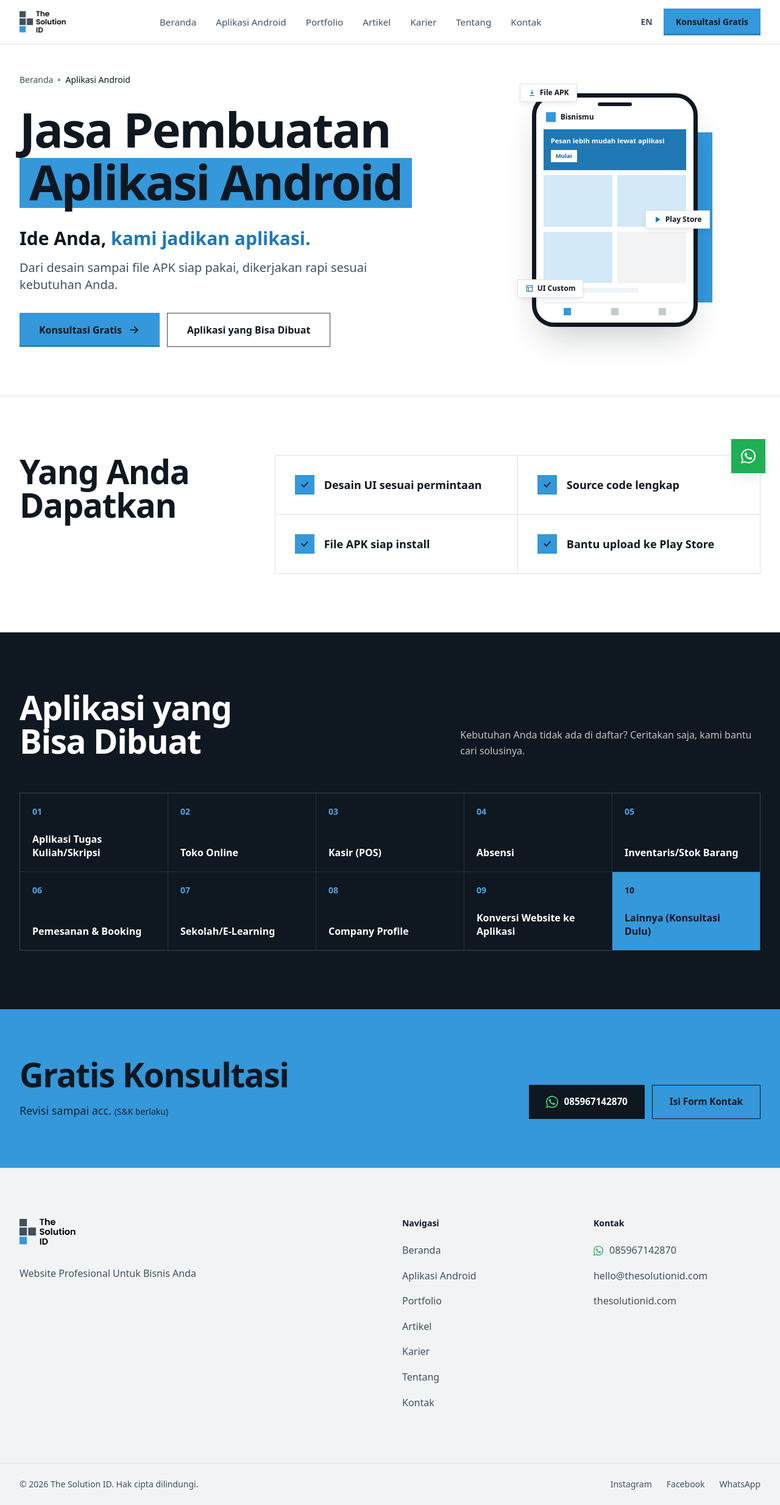
After one commit to shabianay/landing-tsi, a Laravel app: template resources/views/services/android.blade.php in a window 1280 px wide. The commit adds this page. Shown: the whole page at 61% size. Run offline with Laravel 12, Linux system fonts and the light colour scheme; data comes from the database, SQL or seed files in the repository; the template is opened without the code that fills it: most values are stand-ins (such as "Sample title", 1, 10 or a date in 2020); style sheets or scripts are compiled from the project's sources; parts of the project's set-up code (start-up, migrations or seed data) failed here and were passed over; some web fonts are replaced.

Commit message:
Add Android app development service (from the 'Aplikasi Android' poster) (#8)
- New page /aplikasi-android: hero with the app drawn in the block style,
  'Yang Anda Dapatkan' (4 deliverables), 'Aplikasi yang Bisa Dibuat' (10 types),
  'Gratis Konsultasi, revisi sampai acc (S&K berlaku)' close with a prefilled
  WhatsApp message
- Home: Android section after the services grid, linking to the page
- Nav, footer and sitemap link to the page; English translations added

Co-authored-by: Claude Opus 5.5 <noreply@anthropic.com>

```diff
--- /dev/null
+++ b/resources/views/components/phone-mock.blade.php
@@ -0,0 +1,38 @@
+{{-- An Android app drawn in the site's block language (from the "Aplikasi Android" poster). Decorative. --}}
+<div {{ $attributes->merge(['class' => 'relative mx-auto w-full max-w-[17rem]']) }} aria-hidden="true">
+    {{-- Blue block behind the phone, like the logo's blue square. --}}
+    <div class="absolute -right-6 bottom-10 top-16 w-2/3 bg-primary-500"></div>
+
+    <div class="relative rounded-[2.25rem] border-[7px] border-dark-300 bg-white p-3 pt-6 shadow-2xl">
+        <div class="absolute left-1/2 top-2 h-1.5 w-14 -translate-x-1/2 rounded-full bg-dark-300"></div>
+        <div class="flex items-center gap-2 px-1">
+            <span class="h-4 w-4 bg-primary-500"></span>
+            <span class="text-xs font-bold text-dark-300">Bisnismu</span>
+        </div>
+        <div class="mt-3 bg-primary-600 p-3 text-white">
+            <p class="text-[0.7rem] font-bold leading-tight">{{ __('Pesan lebih mudah lewat aplikasi') }}</p>
+            <span class="mt-2 inline-block bg-white px-2 py-0.5 text-[0.6rem] font-bold text-primary-700">{{ __('Mulai') }}</span>
+        </div>
+        <div class="mt-2 grid grid-cols-2 gap-2">
+            <span class="aspect-[4/3] bg-primary-100"></span>
+            <span class="aspect-[4/3] bg-primary-100"></span>
+            <span class="aspect-[4/3] bg-primary-100"></span>
+            <span class="aspect-[4/3] bg-dark-50"></span>
+        </div>
+        <div class="mt-2 h-2 w-2/3 bg-dark-50"></div>
+        <div class="mt-4 flex justify-around border-t border-line pt-2">
+            <span class="h-3 w-3 bg-primary-500"></span><span class="h-3 w-3 bg-dark-100/30"></span><span class="h-3 w-3 bg-dark-100/30"></span>
+        </div>
+    </div>
+
+    {{-- Floating chips from the poster --}}
+    <span class="absolute -left-5 -top-4 flex items-center gap-1.5 border border-line bg-white px-3 py-1.5 text-xs font-bold text-dark-300 shadow-md">
+        <svg class="h-3.5 w-3.5 text-primary-600" fill="none" stroke="currentColor" stroke-width="2" viewBox="0 0 24 24"><path d="M12 4v11m0 0-4-4m4 4 4-4M5 20h14"/></svg>File APK
+    </span>
+    <span class="absolute -right-5 top-1/2 flex items-center gap-1.5 border border-line bg-white px-3 py-1.5 text-xs font-bold text-dark-300 shadow-md">
+        <svg class="h-3.5 w-3.5 text-primary-600" fill="currentColor" viewBox="0 0 24 24"><path d="M7 4v16l13-8z"/></svg>Play Store
+    </span>
+    <span class="absolute -left-6 bottom-12 flex items-center gap-1.5 border border-line bg-white px-3 py-1.5 text-xs font-bold text-dark-300 shadow-md">
+        <svg class="h-3.5 w-3.5 text-primary-600" fill="none" stroke="currentColor" stroke-width="2" viewBox="0 0 24 24"><path d="M4 4h16v16H4zM4 9h16M9 9v11"/></svg>UI Custom
+    </span>
+</div>
--- a/resources/views/layouts/footer.blade.php
+++ b/resources/views/layouts/footer.blade.php
@@ -17,6 +17,7 @@
             <ul class="mt-4 space-y-1">
                 @foreach ([
                     ['home', __('Beranda')],
+                    ['services.android', __('Aplikasi Android')],
                     ['portfolio.index', __('Portfolio')],
                     ['articles.index', __('Artikel')],
                     ['jobs.index', __('Karier')],
--- a/resources/views/layouts/navbar.blade.php
+++ b/resources/views/layouts/navbar.blade.php
@@ -1,6 +1,7 @@
 @php
     $navItems = [
         ['route' => 'home', 'match' => 'home', 'label' => __('Beranda')],
+        ['route' => 'services.android', 'match' => 'services.android', 'label' => __('Aplikasi Android')],
         ['route' => 'portfolio.index', 'match' => 'portfolio.*', 'label' => __('Portfolio')],
         ['route' => 'articles.index', 'match' => 'articles.*', 'label' => __('Artikel')],
         ['route' => 'jobs.index', 'match' => 'jobs.*', 'label' => __('Karier')],
@@ -22,10 +23,10 @@
                 @php $active = request()->routeIs($item['match']); @endphp
                 <li>
                     <a href="{{ route($item['route']) }}" @if($active) aria-current="page" @endif
-                       class="relative block px-3.5 py-2 text-[0.95rem] font-medium transition-colors xl:px-4 {{ $active ? 'text-dark-300' : 'text-dark-100 hover:text-dark-300' }}">
+                       class="relative block px-2.5 py-2 text-[0.9rem] font-medium transition-colors xl:px-4 xl:text-[0.95rem] {{ $active ? 'text-dark-300' : 'text-dark-100 hover:text-dark-300' }}">
                         {{ $item['label'] }}
                         @if ($active)
-                            <span class="absolute inset-x-3.5 -bottom-[calc(0.9rem+1px)] h-[3px] bg-primary-500 xl:inset-x-4" aria-hidden="true"></span>
+                            <span class="absolute inset-x-2.5 -bottom-[calc(0.9rem+1px)] h-[3px] bg-primary-500 xl:inset-x-4" aria-hidden="true"></span>
                         @endif
                     </a>
                 </li>
--- /dev/null
+++ b/resources/views/services/android.blade.php
@@ -0,0 +1,121 @@
+@extends('layouts.master')
+
+@php
+    use App\Models\Setting;
+
+    $title = __('Jasa Pembuatan Aplikasi Android');
+    $lede = __('Dari desain sampai file APK siap pakai, dikerjakan rapi sesuai kebutuhan Anda.');
+    $waLink = 'https://wa.me/' . Setting::get('contact_whatsapp') . '?text=' . rawurlencode('Halo The Solution ID! Saya ingin konsultasi pembuatan aplikasi Android');
+
+    $deliverables = [
+        __('Desain UI sesuai permintaan'),
+        __('Source code lengkap'),
+        __('File APK siap install'),
+        __('Bantu upload ke Play Store'),
+    ];
+
+    $appTypes = [
+        __('Aplikasi Tugas Kuliah/Skripsi'),
+        __('Toko Online'),
+        __('Kasir (POS)'),
+        __('Absensi'),
+        __('Inventaris/Stok Barang'),
+        __('Pemesanan & Booking'),
+        __('Sekolah/E-Learning'),
+        'Company Profile',
+        __('Konversi Website ke Aplikasi'),
+        __('Lainnya (Konsultasi Dulu)'),
+    ];
+@endphp
+
+@section('title', $title . ' — The Solution ID')
+@section('meta_description', __('Jasa pembuatan aplikasi Android: desain UI custom, source code lengkap, file APK siap install, dan bantu upload ke Play Store. Gratis konsultasi.'))
+@section('og_title', $title . ' — The Solution ID')
+@section('og_description', __('Jasa pembuatan aplikasi Android: desain UI custom, source code lengkap, file APK siap install, dan bantu upload ke Play Store. Gratis konsultasi.'))
+
+@section('content')
+    {{-- Header with the app drawn in blocks --}}
+    <header class="overflow-hidden border-b border-line">
+        <div class="wrap grid gap-12 pb-14 pt-8 md:pt-12 lg:grid-cols-12 lg:items-center lg:pb-20">
+            <div class="lg:col-span-7">
+                <nav aria-label="Breadcrumb" class="mb-6 md:mb-8">
+                    <ol class="flex flex-wrap items-center gap-x-2 gap-y-1 text-sm text-dark-100">
+                        <li><a href="{{ route('home') }}" class="hover:text-dark-300 hover:underline">{{ __('Beranda') }}</a></li>
+                        <li class="flex items-center gap-2" aria-current="page"><span class="h-1 w-1 bg-dark-100/60" aria-hidden="true"></span><span class="font-medium text-dark-300">{{ __('Aplikasi Android') }}</span></li>
+                    </ol>
+                </nav>
+                <h1 class="display-1">
+                    {{ __('Jasa Pembuatan') }}
+                    <span class="mt-2 block w-fit bg-primary-500 px-3 pb-1 text-dark-300 md:px-4">{{ __('Aplikasi Android') }}</span>
+                </h1>
+                <p class="mt-8 font-display text-2xl font-bold leading-snug text-dark-300 md:text-3xl">
+                    {{ __('Ide Anda,') }} <span class="text-primary-600">{{ __('kami jadikan aplikasi.') }}</span>
+                </p>
+                <p class="lede mt-4">{{ $lede }}</p>
+                <div class="mt-8 flex flex-col gap-3 sm:flex-row">
+                    <a href="{{ $waLink }}" target="_blank" rel="noopener noreferrer" class="btn-primary !min-h-14 !px-8 text-base">
+                        {{ __('Konsultasi Gratis') }} <x-icon-arrow class="h-5 w-5" />
+                    </a>
+                    <a href="#jenis-aplikasi" class="btn-secondary !min-h-14 !px-8 text-base">{{ __('Aplikasi yang Bisa Dibuat') }}</a>
+                </div>
+            </div>
+            <div class="px-8 lg:col-span-5 lg:px-6">
+                <x-phone-mock />
+            </div>
+        </div>
+    </header>
+
+    {{-- What you get --}}
+    <section class="py-16 md:py-24">
+        <div class="wrap grid gap-10 lg:grid-cols-12">
+            <div class="lg:col-span-4">
+                <h2 class="display-2">{{ __('Yang Anda Dapatkan') }}</h2>
+            </div>
+            <ul class="cells sm:grid-cols-2 lg:col-span-8">
+                @foreach ($deliverables as $item)
+                    <li class="flex items-center gap-4 p-6 md:p-8">
+                        <span class="flex h-8 w-8 shrink-0 items-center justify-center bg-primary-500 text-dark-300">
+                            <svg class="h-4 w-4" fill="none" stroke="currentColor" stroke-width="2.5" stroke-linecap="square" viewBox="0 0 24 24" aria-hidden="true"><path d="m5 12 5 5L19 7"/></svg>
+                        </span>
+                        <span class="text-lg font-bold text-dark-300">{{ $item }}</span>
+                    </li>
+                @endforeach
+            </ul>
+        </div>
+    </section>
+
+    {{-- App types --}}
+    <section id="jenis-aplikasi" class="scroll-mt-20 bg-dark-300 py-16 text-white md:py-24">
+        <div class="wrap">
+            <div class="grid gap-6 lg:grid-cols-12 lg:items-end">
+                <h2 class="display-2 !text-white lg:col-span-6">{{ __('Aplikasi yang Bisa Dibuat') }}</h2>
+                <p class="text-white/75 lg:col-span-5 lg:col-start-8">{{ __('Kebutuhan Anda tidak ada di daftar? Ceritakan saja, kami bantu cari solusinya.') }}</p>
+            </div>
+            <ol class="mt-10 grid gap-px border border-white/10 bg-white/10 sm:grid-cols-2 lg:grid-cols-5 md:mt-14">
+                @foreach ($appTypes as $type)
+                    <li class="flex min-h-28 flex-col justify-between gap-6 bg-dark-300 p-5 {{ $loop->last ? 'bg-primary-500 text-dark-300' : '' }}">
+                        <span class="num font-display text-sm font-extrabold {{ $loop->last ? 'text-dark-300' : 'text-primary-400' }}">{{ str_pad($loop->iteration, 2, '0', STR_PAD_LEFT) }}</span>
+                        <span class="font-semibold leading-snug">{{ $type }}</span>
+                    </li>
+                @endforeach
+            </ol>
+        </div>
+    </section>
+
+    {{-- Close --}}
+    <section class="bg-primary-500 text-dark-300">
+        <div class="wrap grid gap-8 py-14 md:py-20 lg:grid-cols-12 lg:items-end">
+            <div class="lg:col-span-7">
+                <h2 class="display-2">{{ __('Gratis Konsultasi') }}</h2>
+                <p class="mt-4 text-lg text-dark-300/90">{{ __('Revisi sampai acc.') }} <span class="text-sm">({{ __('S&K berlaku') }})</span></p>
+            </div>
+            <div class="flex flex-col gap-3 sm:flex-row lg:col-span-5 lg:justify-end">
+                <a href="{{ $waLink }}" target="_blank" rel="noopener noreferrer" class="btn-ink !min-h-14 !px-7">
+                    <x-icon-whatsapp class="h-5 w-5 text-[#3EDB7A]" />
+                    {{ Setting::get('contact_phone', __('Chat via WhatsApp')) }}
+                </a>
+                <a href="{{ route('contact') }}" class="btn !min-h-14 border border-dark-300 !px-7 text-dark-300 hover:bg-dark-300 hover:text-white">{{ __('Isi Form Kontak') }}</a>
+            </div>
+        </div>
+    </section>
+@endsection
--- a/resources/views/sitemap.blade.php
+++ b/resources/views/sitemap.blade.php
@@ -4,6 +4,11 @@
         <loc>{{ url('/') }}</loc>
         <priority>1.0</priority>
         <changefreq>weekly</changefreq>
+    </url>
+    <url>
+        <loc>{{ route('services.android') }}</loc>
+        <priority>0.9</priority>
+        <changefreq>monthly</changefreq>
     </url>
     <url>
         <loc>{{ route('portfolio.index') }}</loc>
--- a/routes/web.php
+++ b/routes/web.php
@@ -28,6 +28,7 @@ Route::get('/portfolio', [PortfolioController::class, 'index'])->name('portfolio
 Route::get('/portfolio/{id}', [PortfolioController::class, 'show'])->name('portfolio.show');
 Route::get('/artikel', [ArticleController::class, 'index'])->name('articles.index');
 Route::get('/artikel/{slug}', [ArticleController::class, 'show'])->name('articles.show');
+Route::view('/aplikasi-android', 'services.android')->name('services.android');
 Route::get('/about', [HomeController::class, 'about'])->name('about');
 Route::get('/jobs', [JobController::class, 'index'])->name('jobs.index');
 Route::post('/jobs/apply', [JobController::class, 'store'])->middleware('throttle:5,1')->name('jobs.apply');
```
Also changed, not shown: lang/en.json (+29 -1 lines), resources/views/home.blade.php (+30 -0 lines), tests/Feature/AndroidServicePageTest.php (added, +37 -0 lines).
